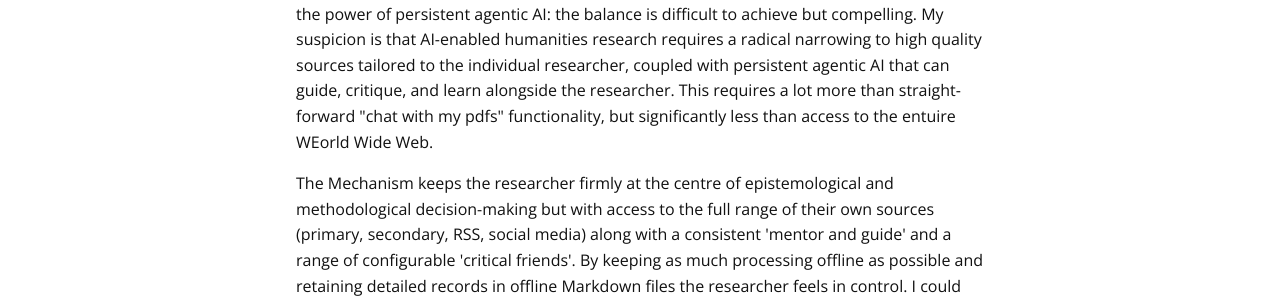
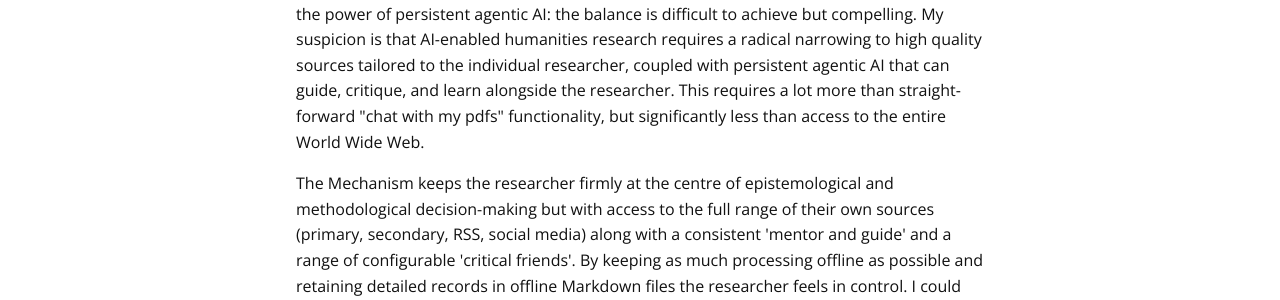
Before and after one commit to jamessmithies/the-mechanism-project, an MkDocs documentation site: the page built from docs/index.md, in a window 1280 px wide and 1342 px high. Shown: the part 703-1003 px from the top of the window. Built offline with MkDocs 1.6.1 and Material for MkDocs 9.7.7, drawn with Linux system fonts in a browser that asks for light colours; comment, search, counter and statistics services are not loaded; some of the changed text lies outside the part shown.

Commit message:
Home: fix typos
Co-Authored-By: Claude Opus 5.5 <noreply@anthropic.com>

```diff
--- a/docs/index.md
+++ b/docs/index.md
@@ -8,7 +8,7 @@ The result is unlikely to be implemented by anyone else. I made few concessions
 
 I am only keeping The Mechanism in service because it has proven to be surprisingly useful for my research, exceeding my expectations for what is closer to a Heath Robinson contraption than a refined computing system. I use The Mechanism on a daily basis, as the primary research tool for my next monograph, *Infrastructural Inflections: Critical Technical Practice and the Architecture of Knowledge*. The system is a working research system first, and an experimental research platform second.
 
-If I was forced to provide a single justification for the contraption's continued existence I would point to the balance between a closed epistemic universe of scholarly sources and the power of persistent agentic AI: the balance is difficult to achieve but compelling. My suspicion is that AI-enabled humanities research requires a radical narrowing to high quality sources tailored to the individual researcher, coupled with persistent agentic AI that can guide, critique, and learn alongside the researcher. This requires a lot more than straight-forward "chat with my pdfs" functionality, but significantly less than access to the entuire WEorld Wide Web.
+If I was forced to provide a single justification for the contraption's continued existence I would point to the balance between a closed epistemic universe of scholarly sources and the power of persistent agentic AI: the balance is difficult to achieve but compelling. My suspicion is that AI-enabled humanities research requires a radical narrowing to high quality sources tailored to the individual researcher, coupled with persistent agentic AI that can guide, critique, and learn alongside the researcher. This requires a lot more than straight-forward "chat with my pdfs" functionality, but significantly less than access to the entire World Wide Web.
 
 The Mechanism keeps the researcher firmly at the centre of epistemological and methodological decision-making but with access to the full range of their own sources (primary, secondary, RSS, social media) along with a consistent 'mentor and guide' and a range of configurable 'critical friends'. By keeping as much processing offline as possible and retaining detailed records in offline Markdown files the researcher feels in control. I could continue to work on my monograph project even in the worst case scenario where access to frontier AI is entirely disabled. Frontier AI services are only accessed intermittently, for advanced text processing and occasional 1-1 discussion sessions and workshops with multiple AI models.
 
```
